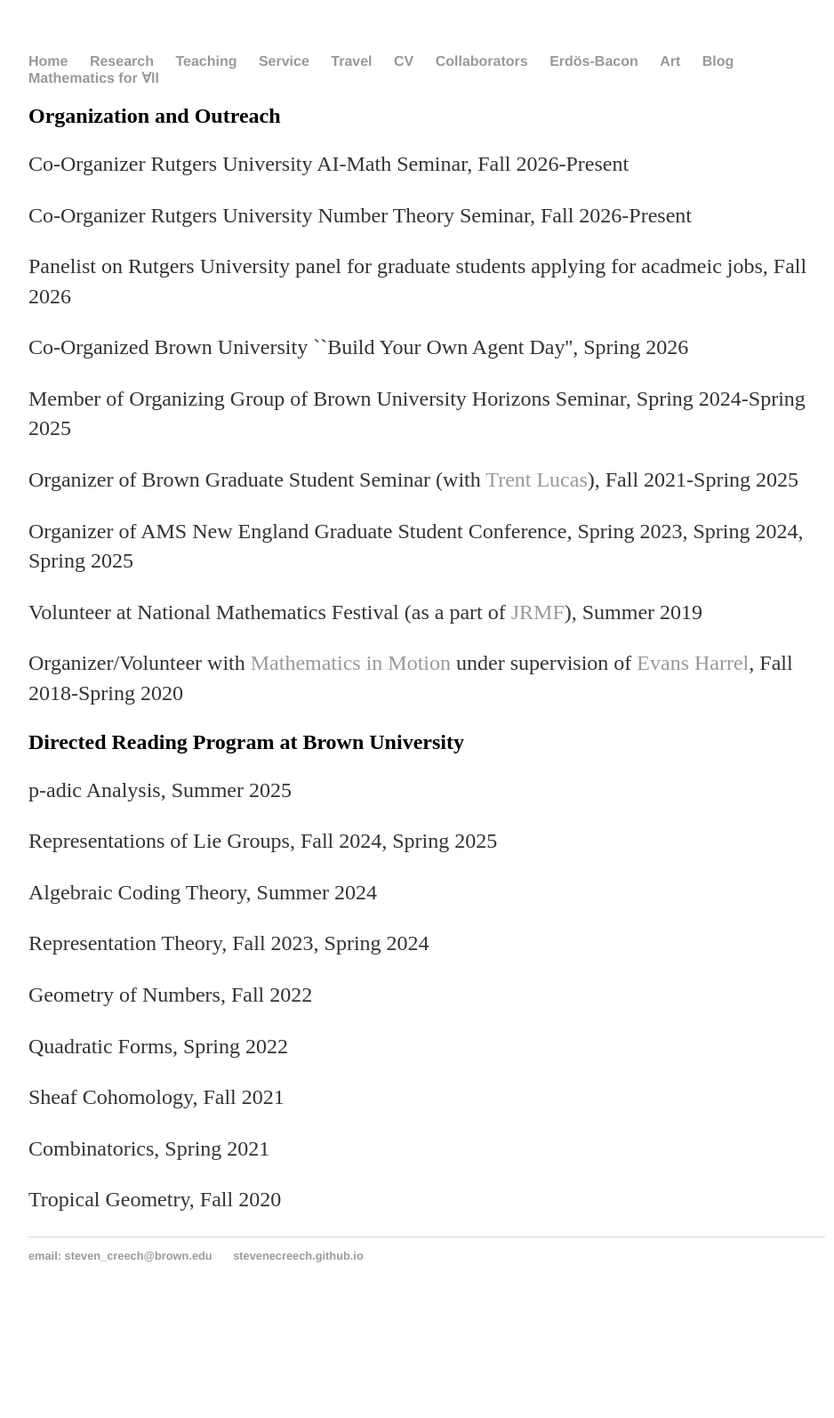
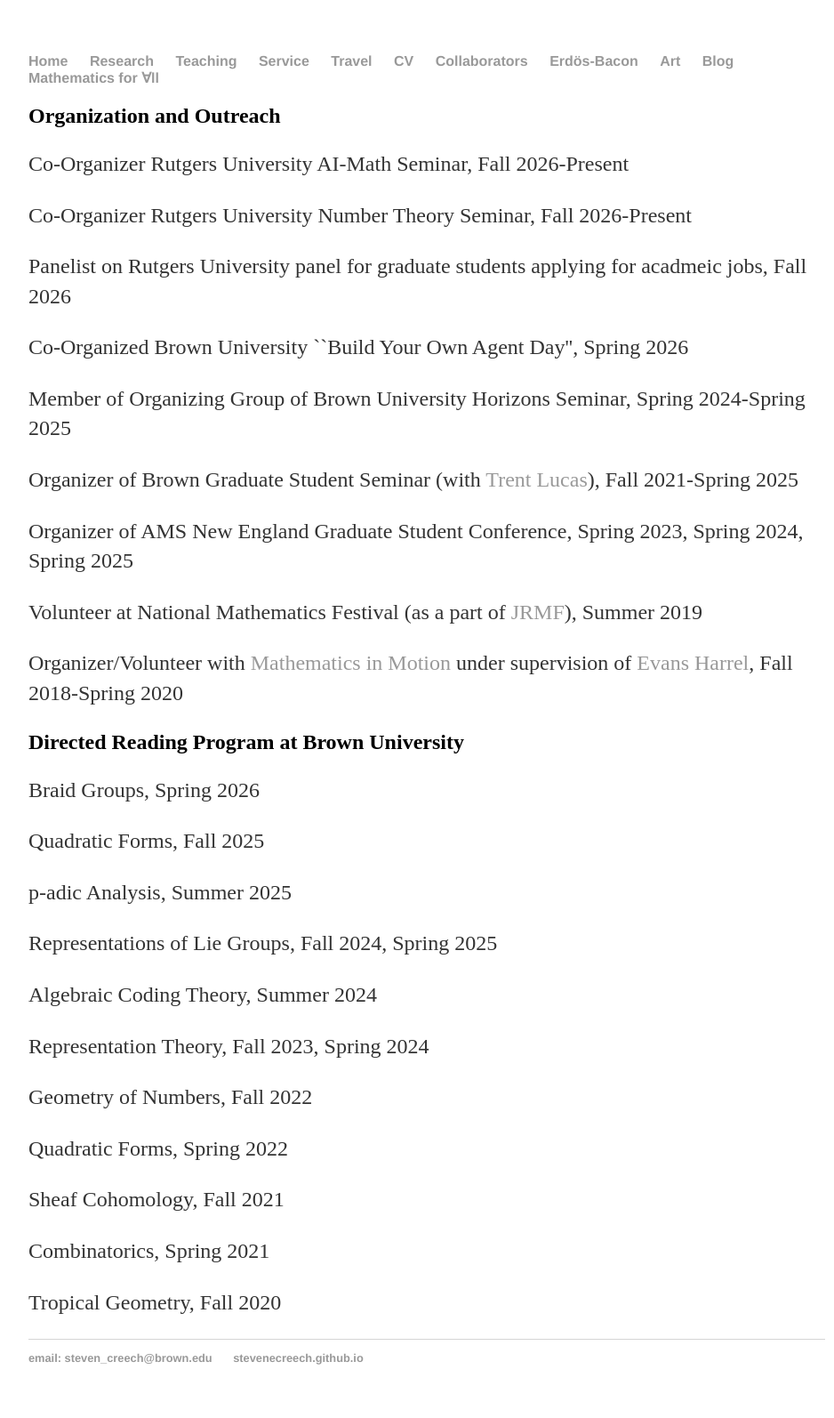
Before and after one commit to stevenecreech/stevenecreech.github.io, a Jekyll site: the page built from service/index.html, in a window 1280 px wide. Shown: the whole page at 89% size, without its empty margins (160-1098 px from the left). Built offline with Jekyll 4.4.1, drawn with Linux system fonts in a browser that asks for light colours; Markdown is read by kramdown in place of the engine named in the settings; before the commit the page ends 1479 px from its top, so only the background shows below that.

Commit message:
Add upcoming courses to index.html

```diff
--- a/service/index.html
+++ b/service/index.html
@@ -17,6 +17,8 @@ title: Steven Creech Service
 	under supervision of <a href="https://harrell.math.gatech.edu/">Evans Harrel</a>, Fall 2018-Spring 2020</p>
 
 	<h2>Directed Reading Program at Brown University </h2>
+	<p>Braid Groups, Spring 2026</p>
+	<p>Quadratic Forms, Fall 2025</p>
 	<p>p-adic Analysis, Summer 2025</p>
 	<p>Representations of Lie Groups, Fall 2024, Spring 2025</p>
 	<p>Algebraic Coding Theory, Summer 2024</p>
```
